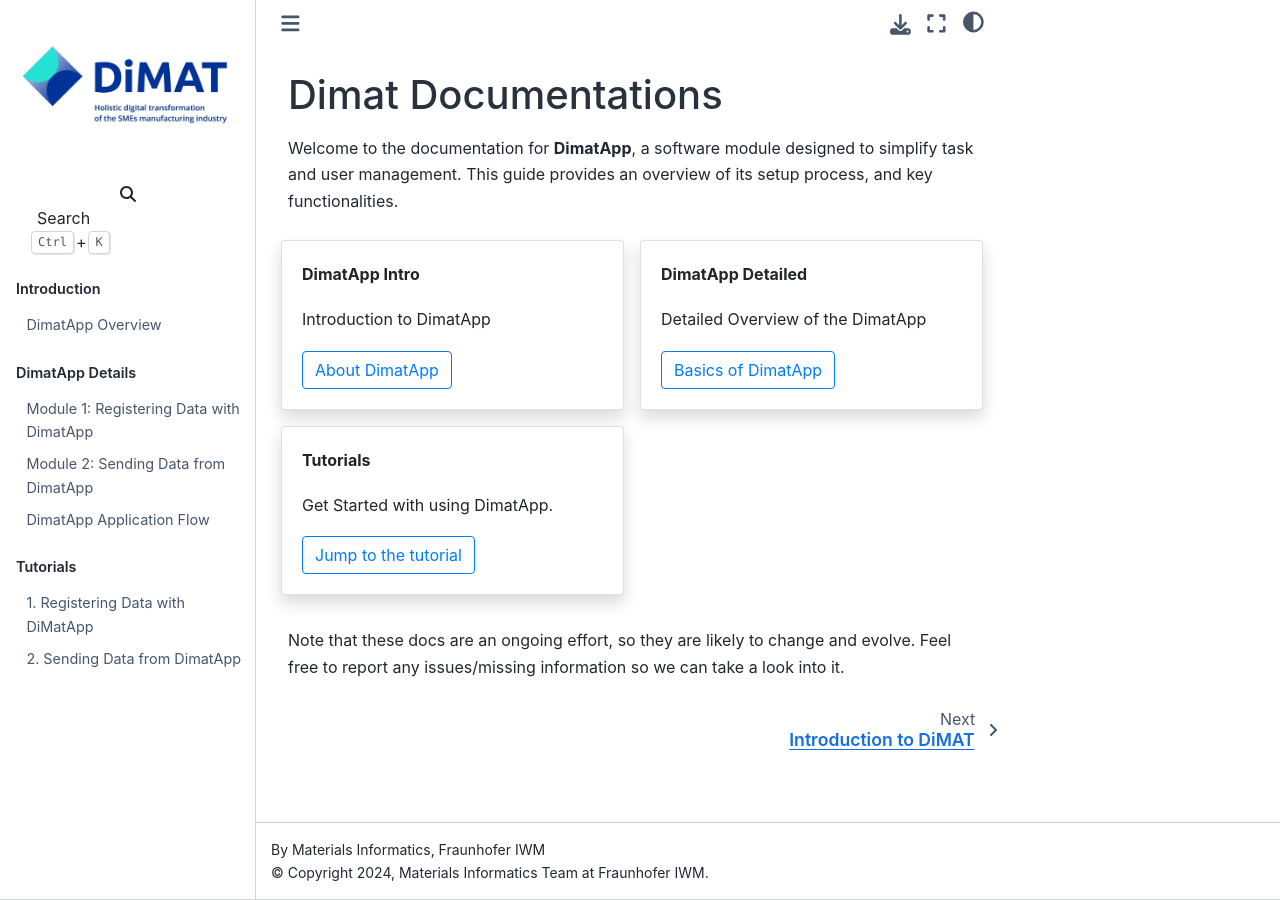
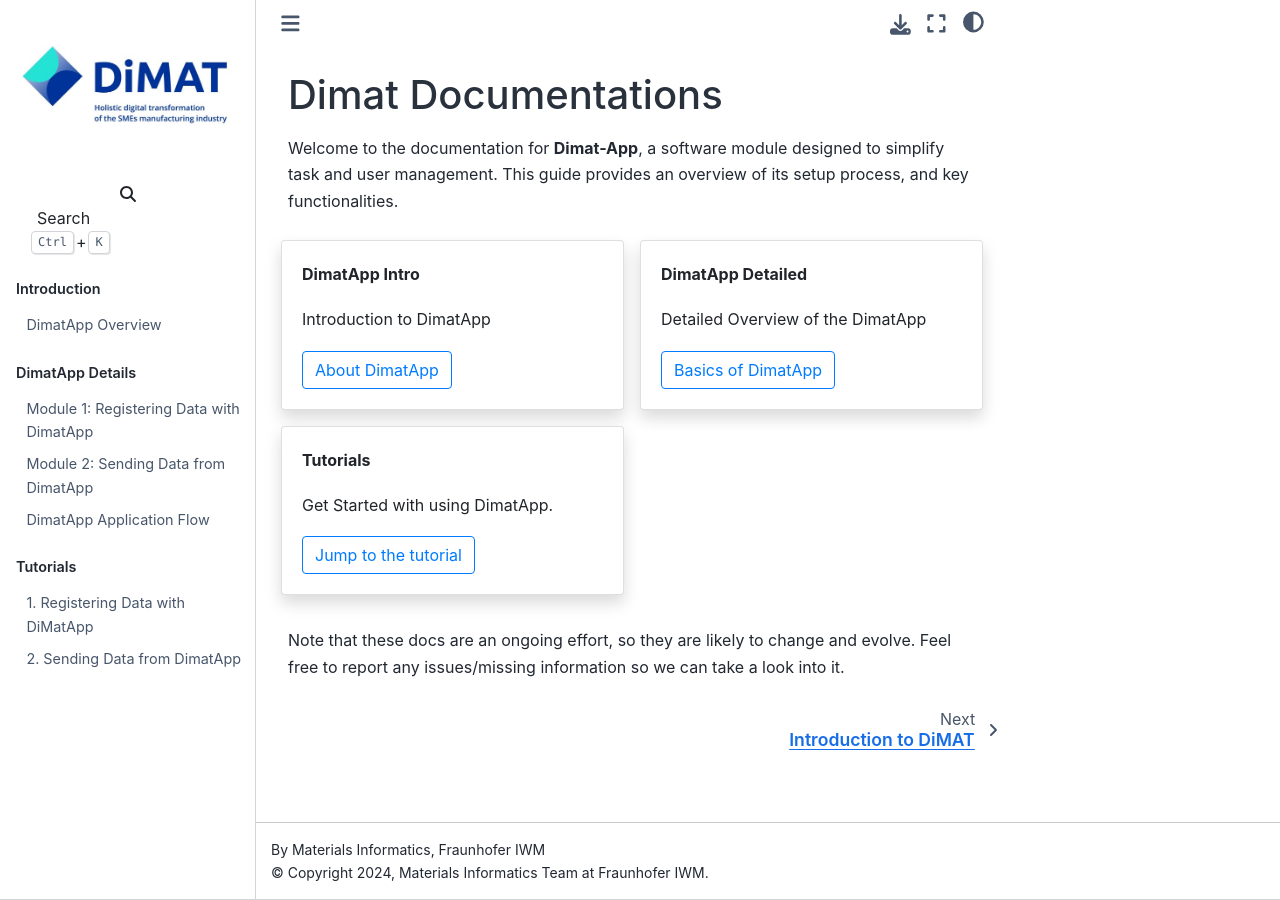
Before and after one commit to PBMISRA95/doctemp, a Sphinx documentation site: the page built from docs/index.md, in a window 1280 px wide. Built offline with Sphinx 7.4.7 and the Sphinx Book theme 1.1.4, drawn with Linux system fonts in a browser that asks for light colours.

Commit message:
Update index.md

```diff
--- a/docs/index.md
+++ b/docs/index.md
@@ -1,7 +1,7 @@
 # Dimat Documentations
 
 
-Welcome to the documentation for **DimatApp**, a software module designed to simplify task and user management.
+Welcome to the documentation for **Dimat-App**, a software module designed to simplify task and user management.
 This guide provides an overview of its setup process, and key functionalities.
 
 
```
